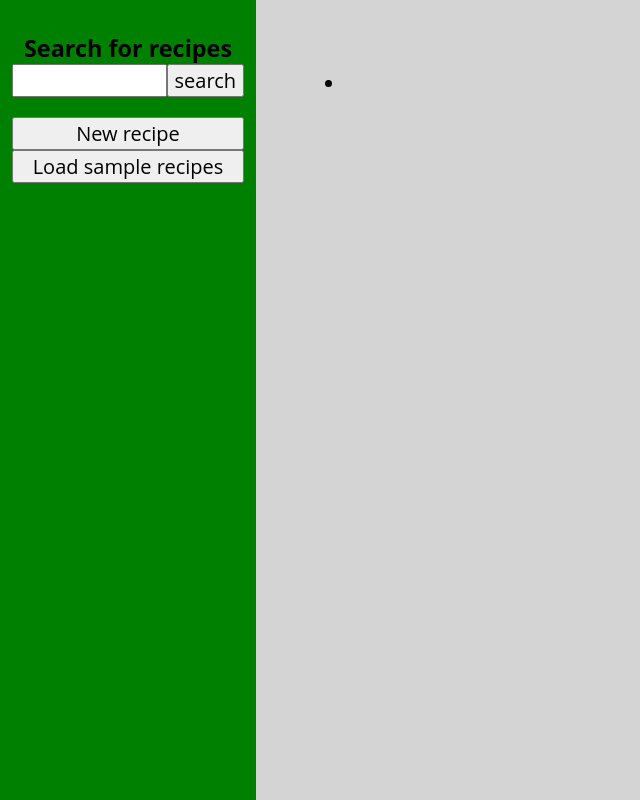
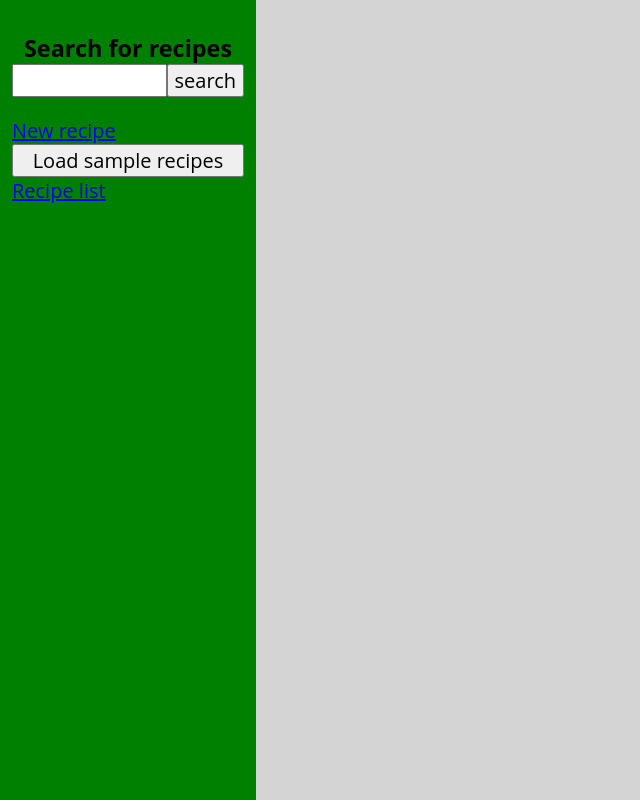
Before and after one commit to patryk-kilian/recipe-box, a React (Create React App) app: page / in a window 1280 px wide. Shown: the whole page, without its empty margins (0-640 px from the left). Built offline with nearby package versions, Linux system fonts and the light colour scheme.

Commit message:
add some funcionality and local storage

```diff
--- a/src/components/App.js
+++ b/src/components/App.js
@@ -1,12 +1,24 @@
 import React from "react";
 import Menu from "./Menu";
 import Main from "./Main";
-import SampleRecipes from "../sample-recipes";
+import sampleRecipes from "../sample-recipes";
+import { BrowserRouter as Router } from "react-router-dom";
 
 class App extends React.Component {
   state = {
     recipes: {}
   };
+
+  componentDidMount() {
+    const localStorageRef = localStorage.getItem("recipes");
+    if (localStorageRef) {
+      this.setState({ recipes: JSON.parse(localStorageRef) });
+    }
+  }
+
+  componentDidUpdate() {
+    localStorage.setItem("recipes", JSON.stringify(this.state.recipes));
+  }
 
   addRecipe = recipe => {
     const recipes = { ...this.state.recipes };
@@ -15,15 +27,18 @@ class App extends React.Component {
   };
 
   loadSampleRecipes = () => {
-    this.setState({ recipes: SampleRecipes });
+    this.setState({ recipes: sampleRecipes });
+    console.log(this.state.recipes);
   };
 
   render() {
     return (
-      <div className="recipe-box">
-        <Menu loadSampleRecipes={this.loadSampleRecipes} />
-        <Main addRecipe={this.addRecipe} recipes={this.state.recipes} />
-      </div>
+      <Router>
+        <div className="recipe-box">
+          <Menu loadSampleRecipes={this.loadSampleRecipes} />
+          <Main addRecipe={this.addRecipe} recipes={this.state.recipes} />
+        </div>
+      </Router>
     );
   }
 }
--- a/src/components/Main.js
+++ b/src/components/Main.js
@@ -1,16 +1,43 @@
 import React from "react";
 import AddRecipeForm from "./AddRecipeForm";
 import RecipeList from "./RecipeList";
+import RecipeDetails from "./RecipeDetails";
+import { Link, BrowserRouter as Router, Route, Switch } from "react-router-dom";
 
 class Main extends React.Component {
   render() {
     return (
       <div className="main">
-        {/* <AddRecipeForm addRecipe={this.props.addRecipe} /> */}
-        <RecipeList recipes={this.props.recipes} />
+        <Switch>
+          <Route
+            path="/add-recipe"
+            render={props => (
+              <AddRecipeForm {...props} addRecipe={this.props.addRecipe} />
+            )}
+          />
+          <Route
+            exact
+            path="/"
+            render={props => (
+              <RecipeList {...props} recipes={this.props.recipes} />
+            )}
+          />
+          <Route
+            exact
+            path="/recipe/:index"
+            render={props => (
+              <RecipeDetails
+                {...props}
+                recipe={this.props.recipes[props.match.params.index]}
+              />
+            )}
+          />
+        </Switch>
       </div>
     );
   }
 }
 
 export default Main;
+
+// recipe={this.props.recipes[props.match.params.index]}
--- a/src/components/Menu.js
+++ b/src/components/Menu.js
@@ -1,15 +1,17 @@
 import React from "react";
 import SearchForm from "./SearchForm";
+import { Link } from "react-router-dom";
 
 class Menu extends React.Component {
   render() {
     return (
       <div className="menu">
         <SearchForm heading="Search for recipes" />
-        <button>New recipe</button>
+        <Link to="/add-recipe">New recipe</Link>
         <button onClick={this.props.loadSampleRecipes}>
           Load sample recipes
         </button>
+        <Link to="/">Recipe list</Link>
       </div>
     );
   }
--- /dev/null
+++ b/src/components/RecipeDetails.js
@@ -0,0 +1,18 @@
+import React from "react";
+
+class RecipeDetails extends React.Component {
+  render() {
+    if (this.props.recipe) {
+      const { name, ingredients, image, instruction } = this.props.recipe;
+      return (
+        <div className="details">
+          <p>{name}</p>
+        </div>
+      );
+    } else {
+      return <p />;
+    }
+  }
+}
+
+export default RecipeDetails;
--- a/src/components/RecipeItem.js
+++ b/src/components/RecipeItem.js
@@ -1,10 +1,20 @@
 import React from "react";
+import { Link } from "react-router-dom";
 
 class RecipeItem extends React.Component {
   render() {
+    const { name, ingredients, image, instruction } = this.props.recipes;
     return (
       <li className="recipe-item">
-        <h2 className="recipe-item__name">{this.props.recipes.name}</h2>
+        <img className="recipe-item__image" src={image} alt="" />
+        <Link className="recipe-item__link" to={`/recipe/${this.props.index}`}>
+          {name}
+          {console.log(this.props.recipes.name)}
+        </Link>
+        <div className="recipe-item__buttons">
+          <button className="recipe-item__button">delete</button>
+          <button className="recipe-item__button">edit</button>
+        </div>
       </li>
     );
   }
--- a/src/components/RecipeList.js
+++ b/src/components/RecipeList.js
@@ -5,7 +5,15 @@ class RecipeList extends React.Component {
   render() {
     return (
       <ul className="recipe-list">
-        <RecipeItem recipes={this.props.recipes} />
+        {Object.keys(this.props.recipes).map(key => {
+          return (
+            <RecipeItem
+              key={key}
+              index={key}
+              recipes={this.props.recipes[key]}
+            />
+          );
+        })}
       </ul>
     );
   }
--- a/src/css/_typography.scss
+++ b/src/css/_base.scss
@@ -6,6 +6,11 @@ body {
   background: #D4D4D4;
   font-family: 'Open Sans', sans-serif;
   font-size: 2rem;
+}
+
+img {
+  max-width: 100%;
+  height: 100%;
 }
 
 // h1 {
--- a/src/css/_main.scss
+++ b/src/css/_main.scss
@@ -47,3 +47,41 @@
     width: 100%;
   }
 }
+
+.recipe-list {
+  list-style-type: none;
+  display: flex;
+  flex-direction: column;
+  justify-content: center;
+  align-items: center;
+}
+
+.recipe-item {
+  width: 30%;
+  height: 10rem;
+  width: 80%;
+
+  display: flex;
+  align-items: center;
+  justify-content: space-around;
+
+  &:not(:first-child) {
+    margin-top: 2rem;
+  }
+
+  &__buttons {
+    margin-left: auto;
+    width: 20rem;
+    height: 100%;
+
+    display: flex;
+  }
+
+  &__button {
+    width: 50%;
+  }
+
+  &__image {
+    width: 10rem;
+  }
+}
--- a/src/css/style.scss
+++ b/src/css/style.scss
@@ -1,3 +1,3 @@
 @import 'normalize';
-@import 'typography';
+@import 'base';
 @import 'main';
--- a/src/sample-recipes.js
+++ b/src/sample-recipes.js
@@ -1,16 +1,22 @@
 const recipes = {
   recipe1: {
-    name: "dupa",
-    ingredients: "dupa",
-    image: "dupa",
-    instruction: "dupa"
+    name: "Margherita",
+    ingredients:
+      "300g strong bread flour/1 tsp instant yeast/1 tsp salt/ 1 tbsp olive oil/ 100 ml pasta/handful fresh basil or 1 tsp dried/1 garlic clove/125 g ball mozarella/handful greated or shaved parmesan/handfull cherry tomatoes",
+    image:
+      "https://www.bbcgoodfood.com/sites/default/files/styles/recipe/public/recipe_images/recipe-image-legacy-id--51643_11.jpg?itok=I_hF8vFL",
+    instruction:
+      "1. Make the base: Put the flour into a large bowl, then stir in the yeast and salt. Make a well, pour in 200ml warm water and the olive oil and bring together with a wooden spoon until you have a soft, fairly wet dough. Turn onto a lightly floured surface and knead for 5 mins until smooth. Cover with a tea towel and set aside. You can leave the dough to rise if you like, but it’s not essential for a thin crust./2. Make the sauce: Mix the passata, basil and crushed garlic together, then season to taste. Leave to stand at room temperature while you get on with shaping the base./3. Roll out the dough: If you’ve let the dough rise, give it a quick knead, then split into two balls. On a floured surface, roll out the dough into large rounds, about 25cm across, using a rolling pin. The dough needs to be very thin as it will rise in the oven. Lift the rounds onto two floured baking sheets./ 4. Top and bake: Heat oven to 240C/fan /220C gas 8. Put another baking sheet or an upturned baking tray in the oven on the top shelf. Smooth sauce over bases with the back of a spoon. Scatter with cheese and tomatoes, drizzle with olive oil and season. Put one pizza, still on its baking sheet, on top of the preheated sheet or tray. Bake for 8-10 mins until crisp. Serve with a little more olive oil, and basil leaves if using. Repeat step for remaining pizza."
   },
 
   recipe2: {
-    name: "dupa",
-    ingredients: "dupa",
-    image: "dupa",
-    instruction: "dupa"
+    name: "Margherita dsdasdasdasdsa",
+    ingredients:
+      "300g strong bread flour/1 tsp instant yeast/1 tsp salt/ 1 tbsp olive oil/ 100 ml pasta/handful fresh basil or 1 tsp dried/1 garlic clove/125 g ball mozarella/handful greated or shaved parmesan/handfull cherry tomatoes",
+    image:
+      "https://www.bbcgoodfood.com/sites/default/files/styles/recipe/public/recipe_images/recipe-image-legacy-id--51643_11.jpg?itok=I_hF8vFL",
+    instruction:
+      "1. Make the base: Put the flour into a large bowl, then stir in the yeast and salt. Make a well, pour in 200ml warm water and the olive oil and bring together with a wooden spoon until you have a soft, fairly wet dough. Turn onto a lightly floured surface and knead for 5 mins until smooth. Cover with a tea towel and set aside. You can leave the dough to rise if you like, but it’s not essential for a thin crust./2. Make the sauce: Mix the passata, basil and crushed garlic together, then season to taste. Leave to stand at room temperature while you get on with shaping the base./3. Roll out the dough: If you’ve let the dough rise, give it a quick knead, then split into two balls. On a floured surface, roll out the dough into large rounds, about 25cm across, using a rolling pin. The dough needs to be very thin as it will rise in the oven. Lift the rounds onto two floured baking sheets./ 4. Top and bake: Heat oven to 240C/fan /220C gas 8. Put another baking sheet or an upturned baking tray in the oven on the top shelf. Smooth sauce over bases with the back of a spoon. Scatter with cheese and tomatoes, drizzle with olive oil and season. Put one pizza, still on its baking sheet, on top of the preheated sheet or tray. Bake for 8-10 mins until crisp. Serve with a little more olive oil, and basil leaves if using. Repeat step for remaining pizza."
   }
 };
 
```
Also changed, not shown: src/components/Router.js (deleted).
